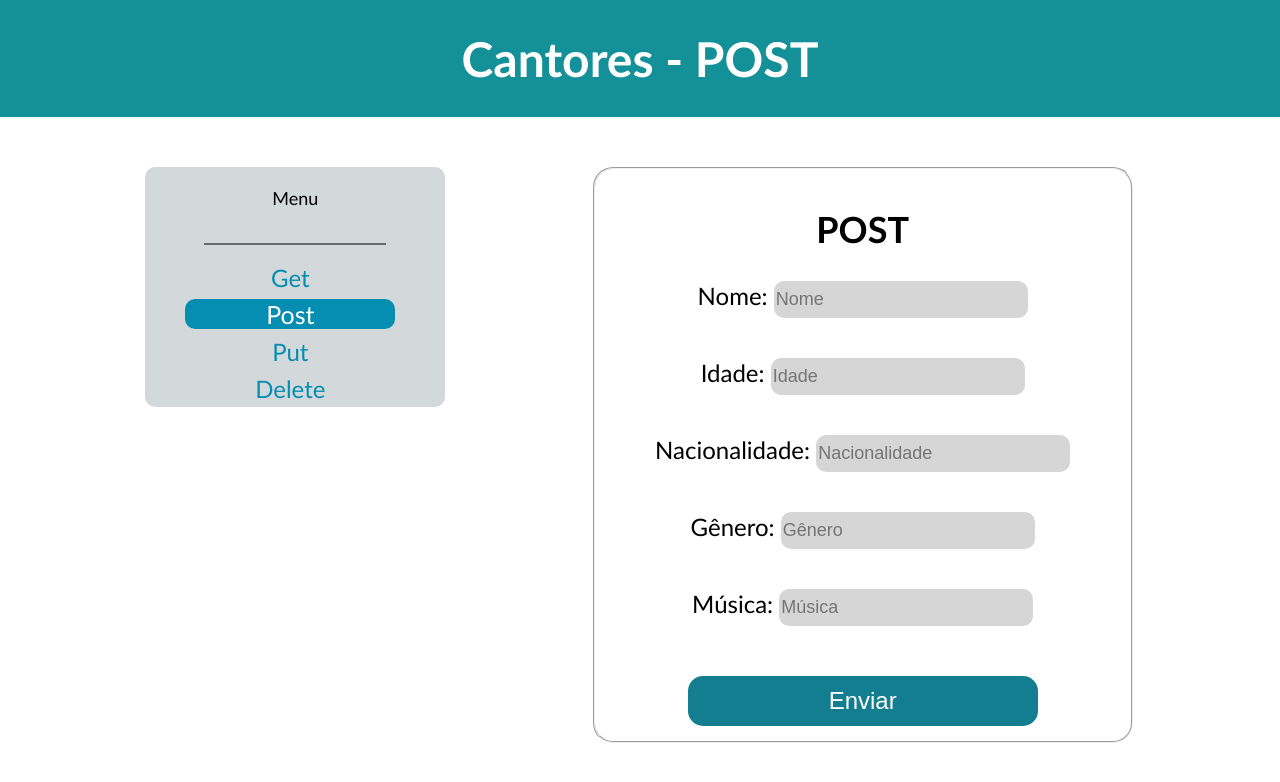
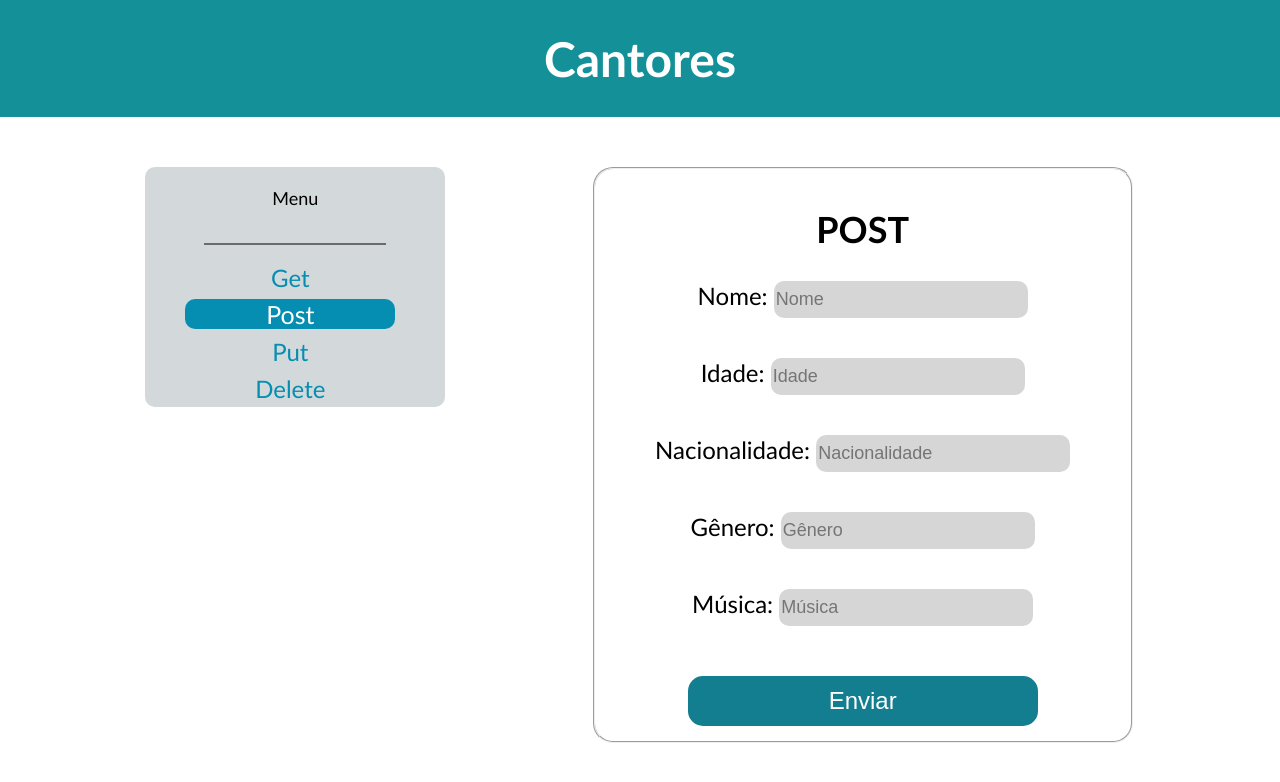
Before and after one commit to StelaAmorim/Crud_Cantores, a website: page public/post.html in a window 1280 px wide. Drawn offline with Linux system fonts and the light colour scheme.

Commit message:
Update post.html

```diff
--- a/public/post.html
+++ b/public/post.html
@@ -10,7 +10,7 @@
 <body>
     <header>
         <center>
-            <h1>Cantores - POST</h1>
+            <h1>Cantores</h1>
         </center>
     </header>
 
```
